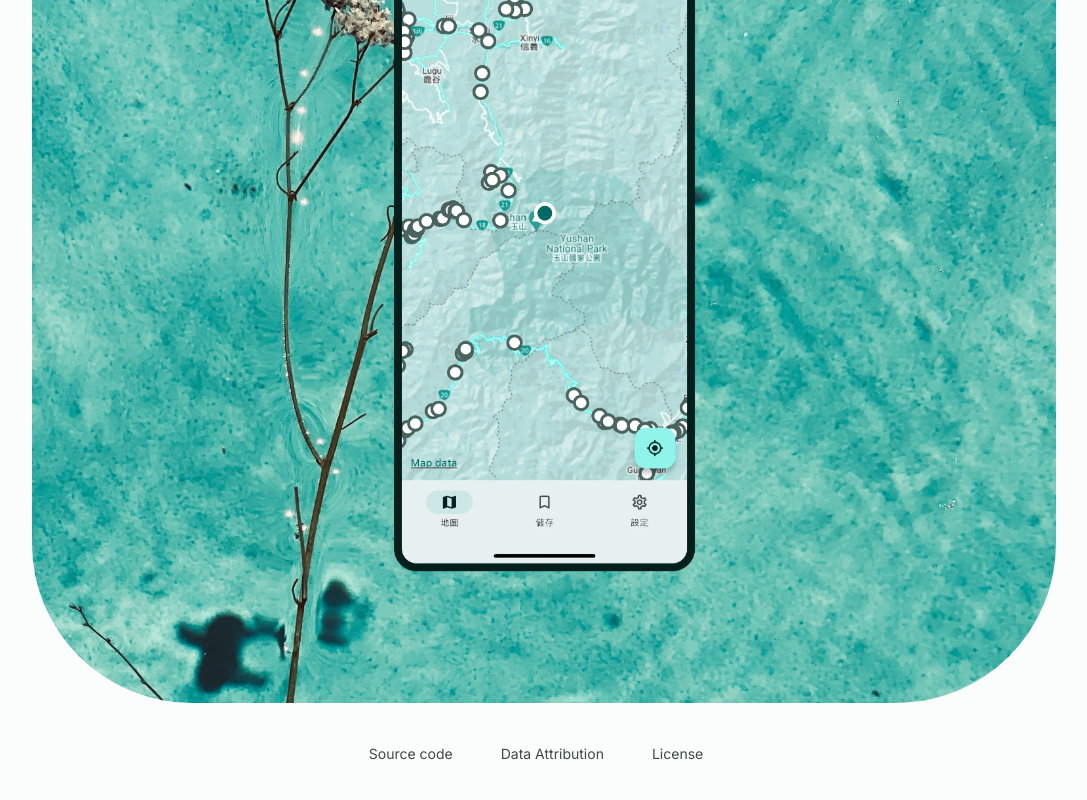
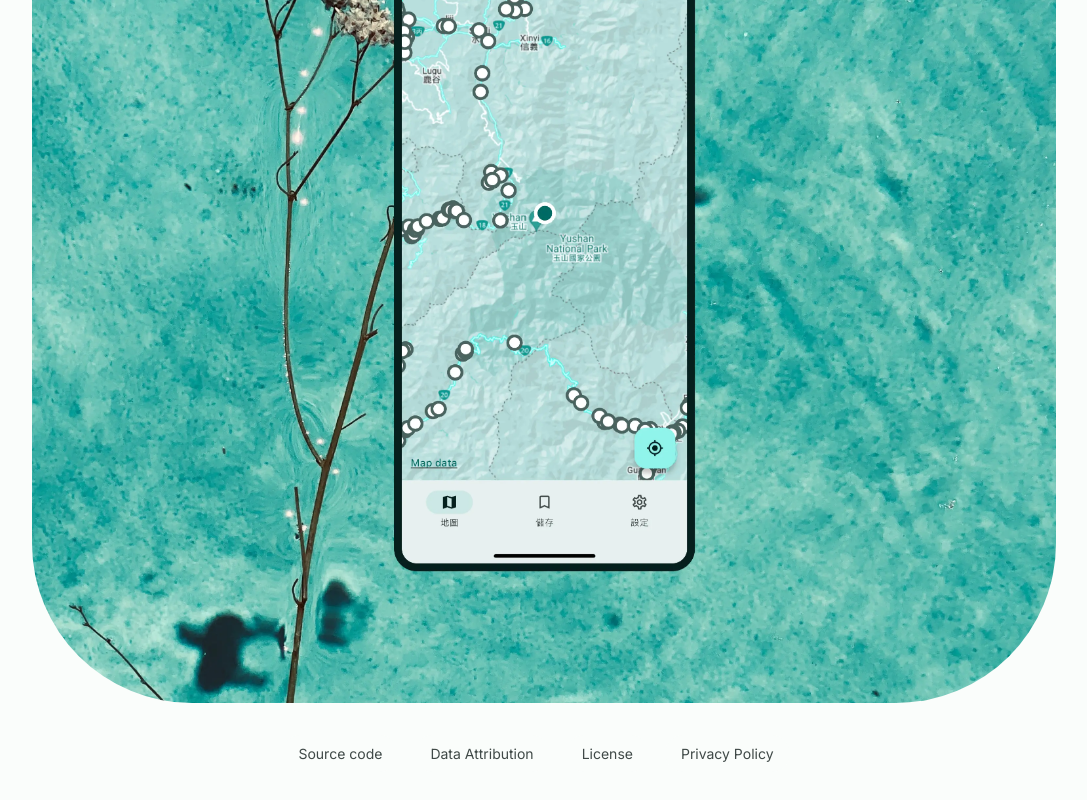
Before and after one commit to ljcucc/realtime-taiwan-website, a Vue app: page / in a window 1280 px wide. Shown: the part 689-1489 px from the top of the page, without its empty margins (96-1183 px from the left). Built offline with nearby package versions, Linux system fonts and the light colour scheme; a web font is replaced by a local one.

Commit message:
add different lang

```diff
--- a/src/components/Home.vue
+++ b/src/components/Home.vue
@@ -20,6 +20,7 @@
       <a href="https://github.com/ljcucc/realtime-taiwan">{{ $t('message.source_code') }}</a>
       <a href="#/data">{{ $t('message.data_attr') }}</a>
       <a href="#/license">{{ $t('message.license') }}</a>
+      <a href="#/privacy">{{ $t('message.privacy') }}</a>
     </div>
   </div>
 </template>
--- a/src/main.js
+++ b/src/main.js
@@ -17,6 +17,7 @@ const messages = {
       go_back: "Go back",
       google_play: "Google Play",
       app_store: "App Store",
+      privacy: "Privacy Policy"
     }
   },
   zh: {
@@ -29,6 +30,7 @@ const messages = {
       license: "軟體宣告",
       os_license_title: "開源\n軟體宣告",
       go_back: "返回",
+      privacy: "隱私權條款"
     }
   },
   ja: {
@@ -42,6 +44,7 @@ const messages = {
       os_license_title: "ライセンス",
       go_back: "戻る",
       google_play: "Play ストア",
+      privacy: "プライバシーポリシー",
     }
   }
 };
```
